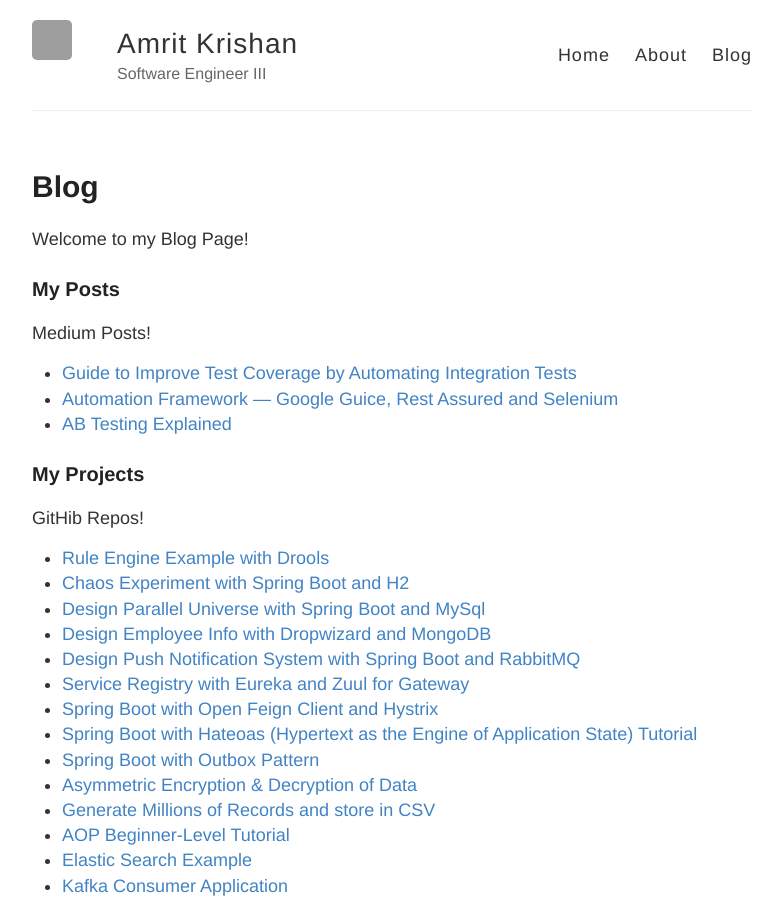
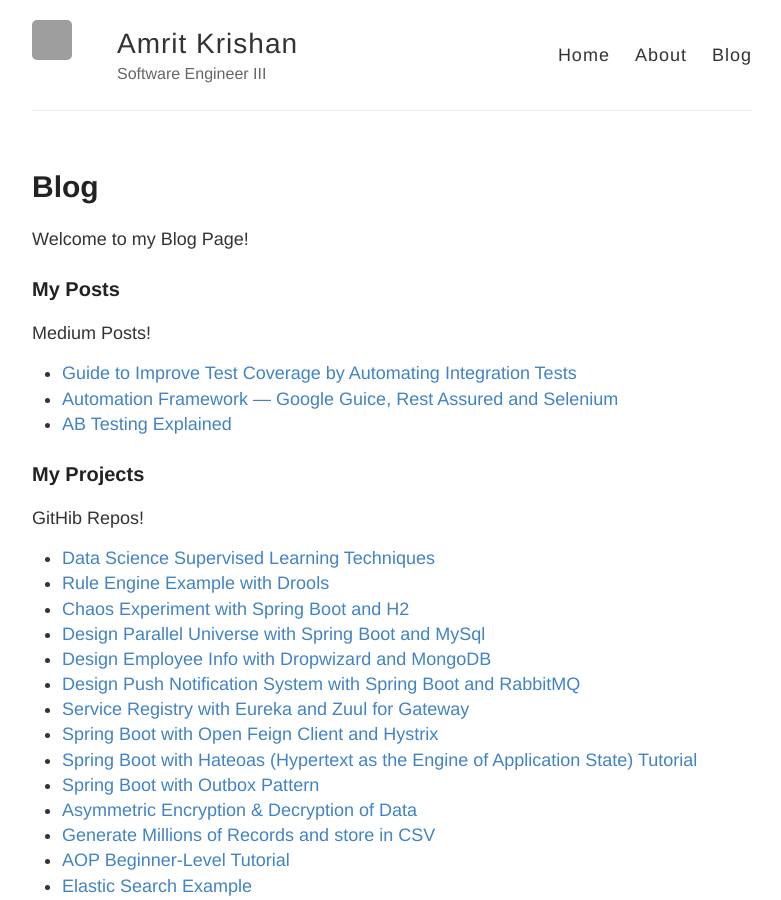
Before and after one commit to amritkrishan/amritkrishan.github.io, a Jekyll site: the page built from blog.md, in a window 1280 px wide and 900 px high. Shown: the whole window, without its empty margins (248-1029 px from the left). Built offline with Jekyll 4.4.1, drawn with Linux system fonts in a browser that asks for light colours; grey boxes are pictures that could not be loaded.

Commit message:
Update blog.md

```diff
--- a/blog.md
+++ b/blog.md
@@ -22,6 +22,7 @@ Medium Posts!
 GitHib Repos!
 
 <ul>
+	<li><a href="https://github.com/amritkrishan/data_science_supervised_learning">Data Science Supervised Learning Techniques</a></li>
 	<li><a href="https://github.com/amritkrishan/autosuggest">Rule Engine Example with Drools</a></li>
 	<li><a href="https://github.com/amritkrishan/chaos-experiment">Chaos Experiment with Spring Boot and H2</a></li>
 	<li><a href="https://github.com/amritkrishan/ParallelUniverse">Design Parallel Universe with Spring Boot and MySql</a></li>
```
